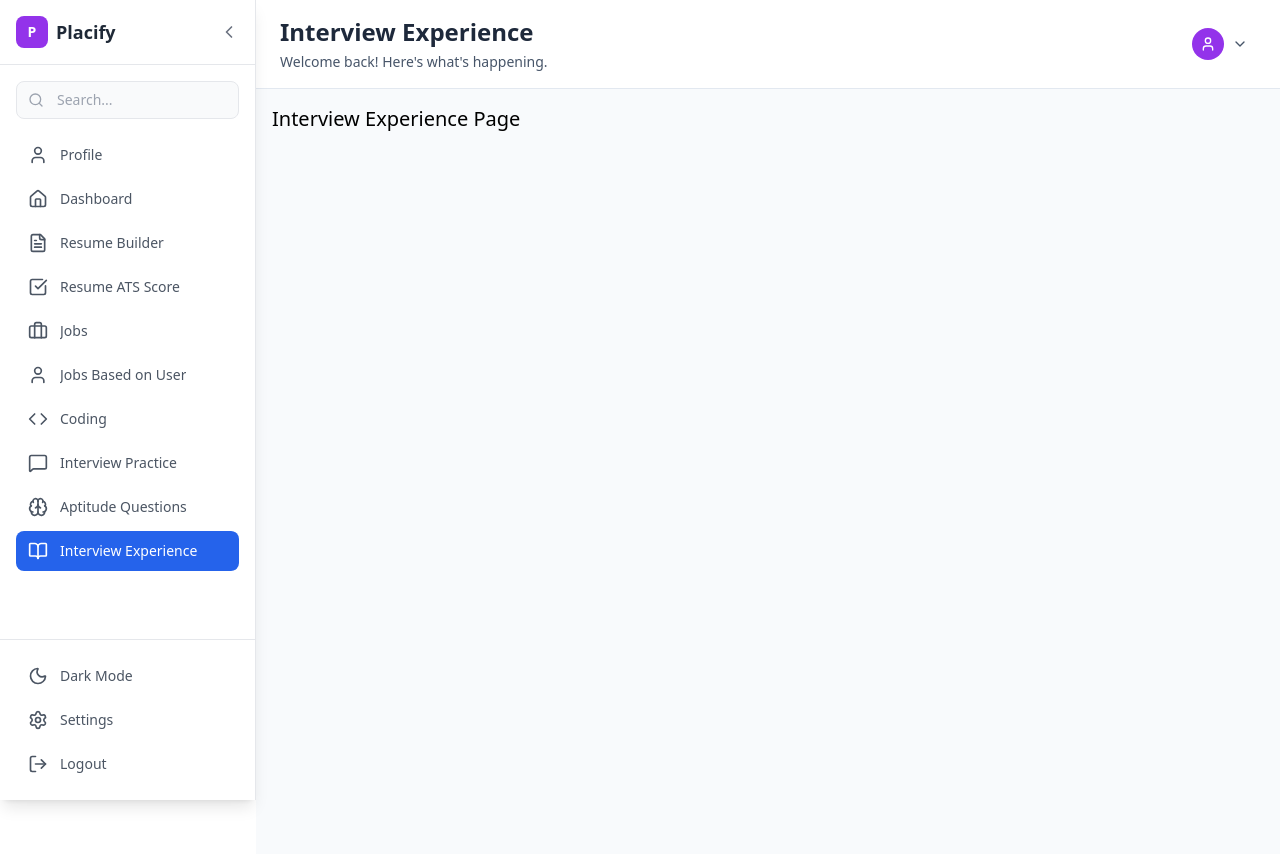
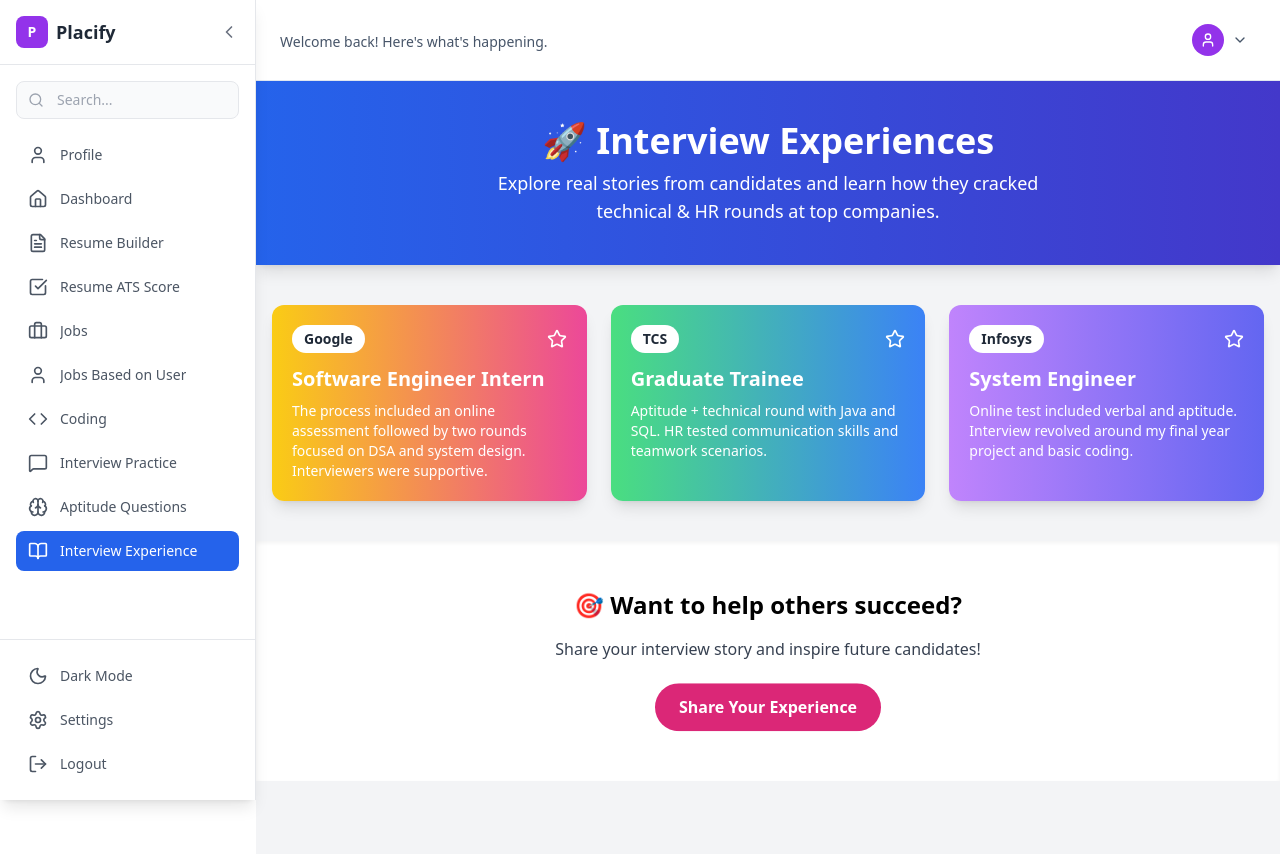
Before and after one commit to alizayadahmadriyaz/Placify-Smarter_Placements-Sharper_Talent, a React (Vite) app: page /dashboard/interview-experience in a window 1280 px wide. Shown: the top 854 px of the page. Built offline with nearby package versions, Linux system fonts and the light colour scheme; no server answers.

Commit message:
Added content to interview experience page

```diff
--- a/src/App.jsx
+++ b/src/App.jsx
@@ -9,7 +9,7 @@
 
 import CompanyDashboard from "./components/CompanyDashboard";
 import EmployeeDashboard from "./components/EmployeeDashboard";
-import InstitutionDashboard from "./components/InstitutionDashboard";
+// import InstitutionDashboard from "./components/InstitutionDashboard";
 
 import RoleSelectionPage from "./pages/RoleSelectionPage";
 import CompanyForm from "./pages/register/CompanyForm";
@@ -62,14 +62,14 @@
             <Route path="/interview" element={<InterviewInterface />} />
 
             {/* Dashboards outside student route */}
-            <Route
+            {/* <Route
               path="/dashboard/institution"
               element={
                 <ProtectedRoute>
                   <InstitutionDashboard />
                 </ProtectedRoute>
               }
-            />
+            /> */}
             <Route path="/dashboard/employee" element={<EmployeeDashboard />} />
             <Route path="/dashboard/company" element={<CompanyDashboard />} />
 
--- a/src/layouts/DashboardLayout.jsx
+++ b/src/layouts/DashboardLayout.jsx
@@ -70,10 +70,10 @@
       "/dashboard/coding": "Coding",
       "/dashboard/interview-practice": "Interview Practice",
       "/dashboard/aptitude": "Aptitude Questions",
-      "/dashboard/interview-experience": "Interview Experience",
+      "/dashboard/interview-experience": "",
       "/dashboard/settings": "Settings",
     };
-    return titleMap[path] || "Dashboard";
+    return titleMap[path] || "";
   };
 
   const handleProfileClick = () => {
--- a/src/pages/Student/InterviewExperience.jsx
+++ b/src/pages/Student/InterviewExperience.jsx
@@ -1,5 +1,77 @@
+import { Briefcase, Star } from "lucide-react"; // optional icons
+
 const InterviewExperience = () => {
-  return <div className="p-4 text-xl">Interview Experience Page</div>;
+  const experiences = [
+    {
+      id: 1,
+      company: "Google",
+      role: "Software Engineer Intern",
+      content:
+        "The process included an online assessment followed by two rounds focused on DSA and system design. Interviewers were supportive.",
+      color: "bg-gradient-to-r from-yellow-400 to-pink-500",
+    },
+    {
+      id: 2,
+      company: "TCS",
+      role: "Graduate Trainee",
+      content:
+        "Aptitude + technical round with Java and SQL. HR tested communication skills and teamwork scenarios.",
+      color: "bg-gradient-to-r from-green-400 to-blue-500",
+    },
+    {
+      id: 3,
+      company: "Infosys",
+      role: "System Engineer",
+      content:
+        "Online test included verbal and aptitude. Interview revolved around my final year project and basic coding.",
+      color: "bg-gradient-to-r from-purple-400 to-indigo-500",
+    },
+  ];
+
+  return (
+    <div className="min-h-screen bg-gray-100">
+      {/* Hero Section */}
+      <div className="bg-gradient-to-r from-blue-600 to-indigo-700 text-white py-10 text-center shadow-lg">
+        <h1 className="text-4xl font-bold mb-2">🚀 Interview Experiences</h1>
+        <p className="text-lg max-w-xl mx-auto">
+          Explore real stories from candidates and learn how they cracked
+          technical & HR rounds at top companies.
+        </p>
+      </div>
+
+      {/* Experience Cards */}
+      <div className="max-w-5xl mx-auto py-10 px-4 grid gap-6 sm:grid-cols-2 md:grid-cols-3">
+        {experiences.map((exp) => (
+          <div
+            key={exp.id}
+            className={`rounded-xl text-white p-5 shadow-lg transform hover:scale-105 transition duration-300 ${exp.color}`}
+          >
+            <div className="flex items-center justify-between mb-3">
+              <span className="inline-block bg-white text-gray-800 text-sm px-3 py-1 rounded-full font-semibold">
+                {exp.company}
+              </span>
+              <Star size={20} className="text-white" />
+            </div>
+            <h2 className="text-xl font-bold mb-2">{exp.role}</h2>
+            <p className="text-sm">{exp.content}</p>
+          </div>
+        ))}
+      </div>
+
+      {/* Call to Action */}
+      <div className="text-center py-12 bg-white shadow-inner">
+        <h3 className="text-2xl font-semibold mb-4">
+          🎯 Want to help others succeed?
+        </h3>
+        <p className="mb-6 text-gray-700">
+          Share your interview story and inspire future candidates!
+        </p>
+        <button className="px-6 py-3 bg-pink-600 text-white font-semibold rounded-full hover:bg-pink-700 transition duration-300 animate-bounce">
+          Share Your Experience
+        </button>
+      </div>
+    </div>
+  );
 };
 
 export default InterviewExperience;
```
